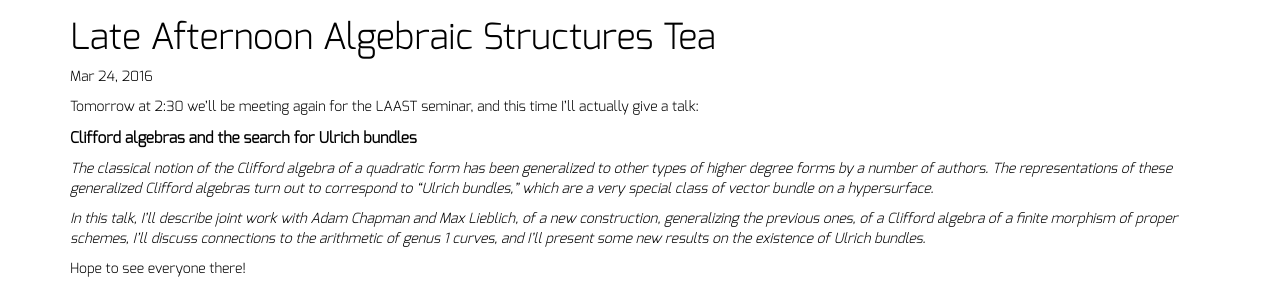
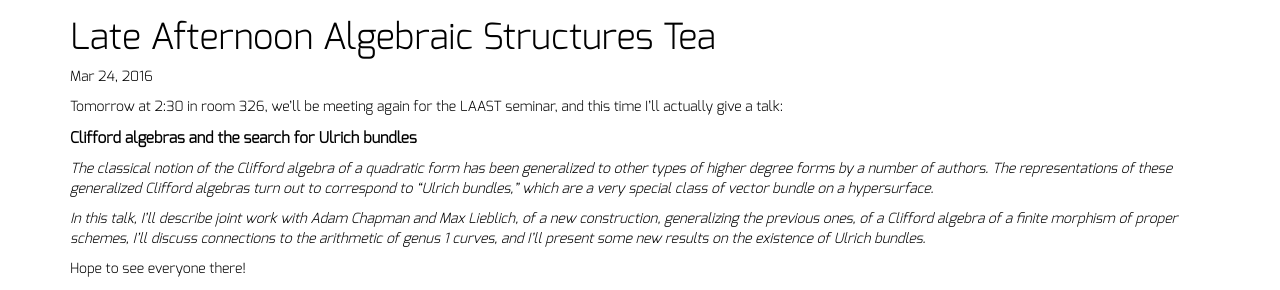
Before and after one commit to dkrashen/dkrashen.github.io, a Jekyll site: the page built from _posts/2016-03-31-LAAST_seminar_again.md, in a window 1280 px wide. Shown: the part 246-536 px from the top of the page. Built offline with Jekyll 4.4.1, drawn with Linux system fonts in a browser that asks for light colours; nearby versions of some CDN libraries.

Commit message:
room number

```diff
--- a/_posts/2016-03-31-LAAST_seminar_again.md
+++ b/_posts/2016-03-31-LAAST_seminar_again.md
@@ -7,7 +7,7 @@ categories: announcements, LAAST
 
 ---
 
-Tomorrow at 2:30 we'll be meeting again for the LAAST seminar, and this
+Tomorrow at 2:30 in room 326, we'll be meeting again for the LAAST seminar, and this
 time I'll actually give a talk:
 
 <b>Clifford algebras and the search for Ulrich bundles</b>
```
